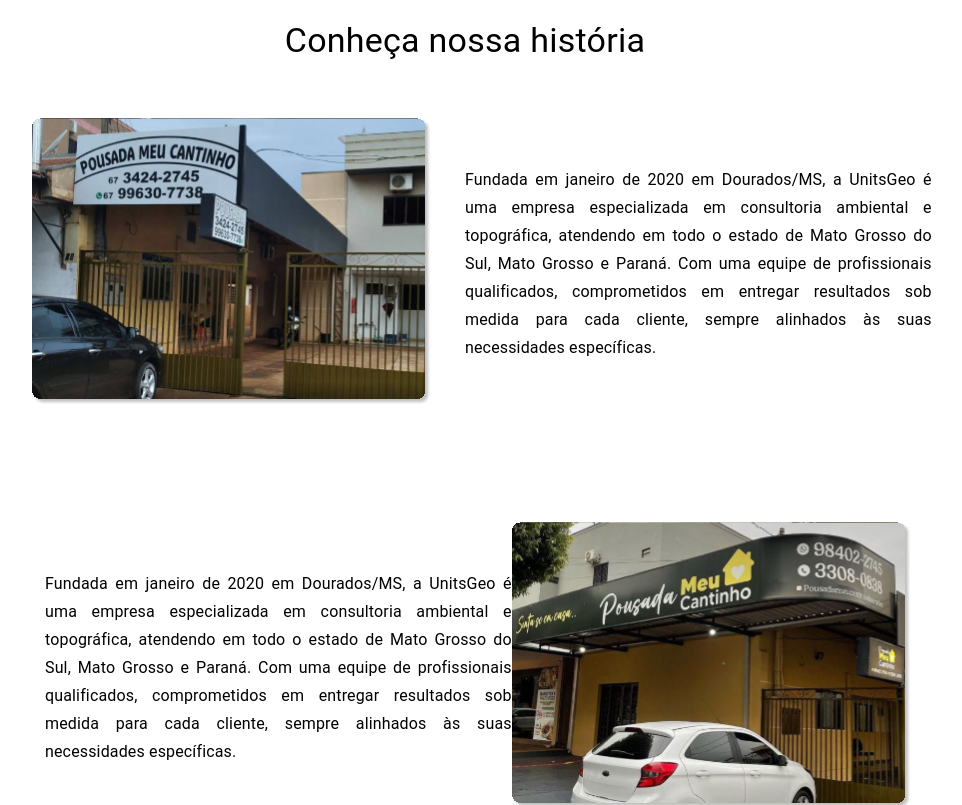
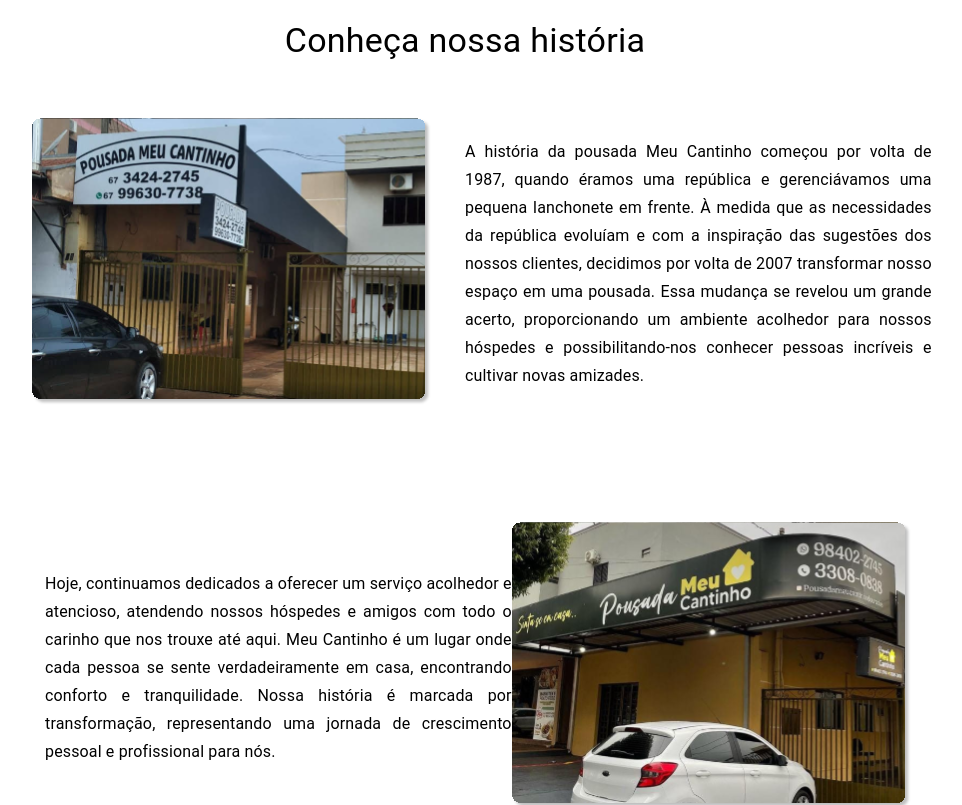
Before and after one commit to JoonatanCardoso/pousada-meu-cantinho, a Next.js app: page / in a window 1280 px wide. Shown: the part 820-1625 px from the top of the page, without its empty margins (175-1137 px from the left). Built offline with nearby package versions, Linux system fonts and the light colour scheme.

Commit message:
Fix text

```diff
--- a/src/app/components/SobreNos.tsx
+++ b/src/app/components/SobreNos.tsx
@@ -32,7 +32,8 @@
   }, []);
 
   return (
-    <Grid ref={ref}
+    <Grid
+      ref={ref}
       className={styles.container}
       id={"sobre"}
       justifyContent="center"
@@ -76,12 +77,14 @@
             opacity: isVisible ? 1 : 0,
           }}
         >
-          Fundada em janeiro de 2020 em Dourados/MS, a UnitsGeo é uma empresa
-          especializada em consultoria ambiental e topográfica, atendendo em
-          todo o estado de Mato Grosso do Sul, Mato Grosso e Paraná. Com uma
-          equipe de profissionais qualificados, comprometidos em entregar
-          resultados sob medida para cada cliente, sempre alinhados às suas
-          necessidades específicas.
+          A história da pousada Meu Cantinho começou por volta de 1987, quando
+          éramos uma república e gerenciávamos uma pequena lanchonete em frente.
+          À medida que as necessidades da república evoluíam e com a inspiração
+          das sugestões dos nossos clientes, decidimos por volta de 2007
+          transformar nosso espaço em uma pousada. Essa mudança se revelou um
+          grande acerto, proporcionando um ambiente acolhedor para nossos
+          hóspedes e possibilitando-nos conhecer pessoas incríveis e cultivar
+          novas amizades.
         </Typography>
       </Grid>
       <Grid item xs={10} md={5}>
@@ -94,12 +97,12 @@
             opacity: isVisible ? 1 : 0,
           }}
         >
-          Fundada em janeiro de 2020 em Dourados/MS, a UnitsGeo é uma empresa
-          especializada em consultoria ambiental e topográfica, atendendo em
-          todo o estado de Mato Grosso do Sul, Mato Grosso e Paraná. Com uma
-          equipe de profissionais qualificados, comprometidos em entregar
-          resultados sob medida para cada cliente, sempre alinhados às suas
-          necessidades específicas.
+          Hoje, continuamos dedicados a oferecer um serviço acolhedor e
+          atencioso, atendendo nossos hóspedes e amigos com todo o carinho que
+          nos trouxe até aqui. Meu Cantinho é um lugar onde cada pessoa se sente
+          verdadeiramente em casa, encontrando conforto e tranquilidade. Nossa
+          história é marcada por transformação, representando uma jornada de
+          crescimento pessoal e profissional para nós.
         </Typography>
       </Grid>
       <Grid className={styles.img} item xs={12} md={4}>
```
